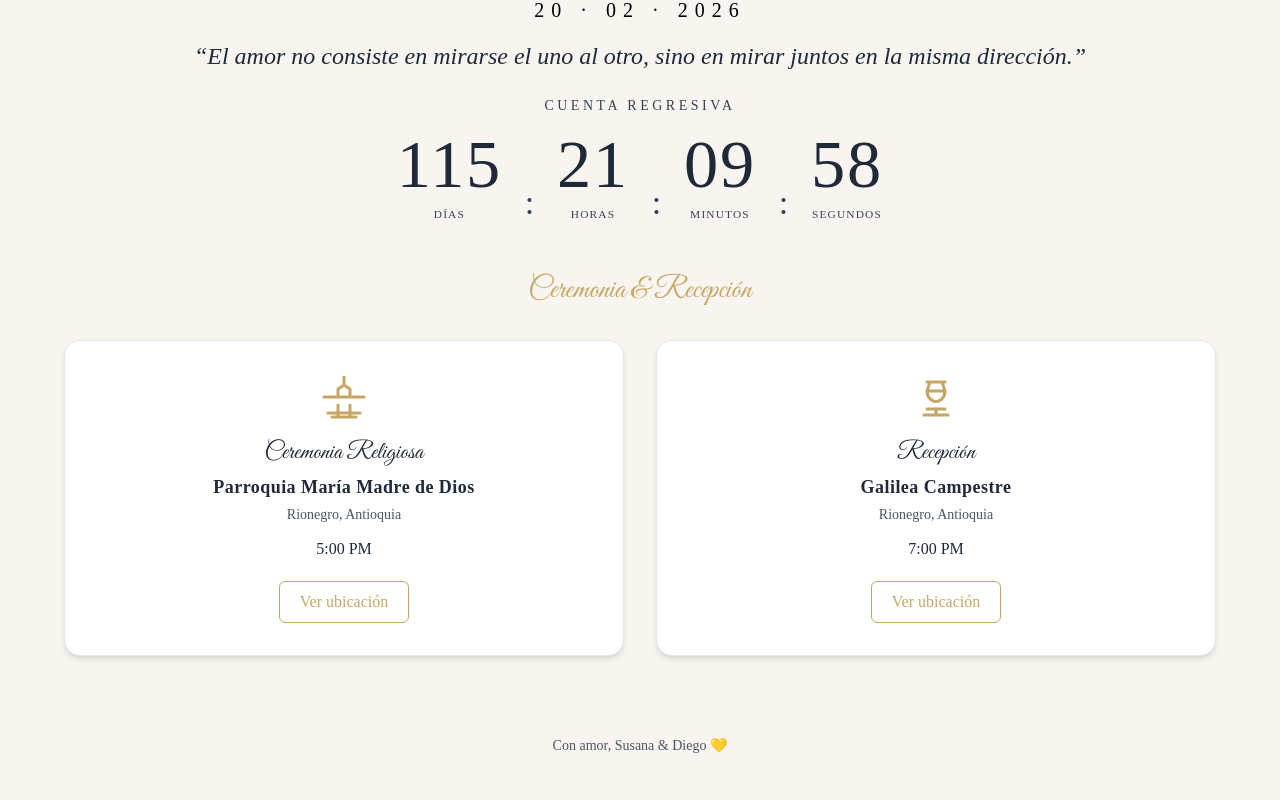
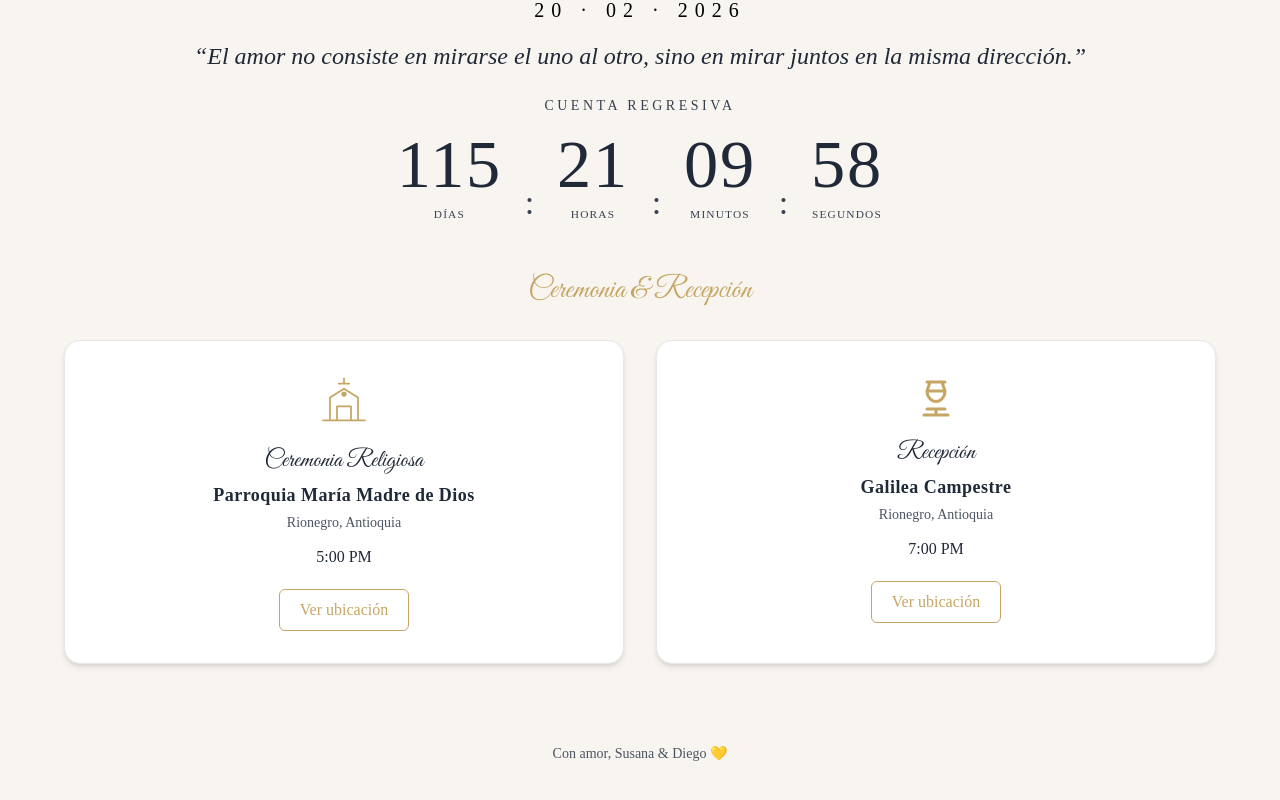
Before and after one commit to Susanabt1001419/Invitacion---Boda, a Next.js app: page / in a window 1280 px wide. Shown: the part 828-1628 px from the top of the page. Built offline with nearby package versions, Linux system fonts and the light colour scheme.

Commit message:
Replace SVG with a more elegant church design

```diff
--- a/pages/index.js
+++ b/pages/index.js
@@ -64,11 +64,15 @@ export default function Home() {
             viewport={{ once: true }}
           >
             <div className="flex flex-col items-center">
-              {/* 🎯 SVG DE IGLESIA DORADA */}
-              <svg xmlns="http://www.w3.org/2000/svg" fill="none" viewBox="0 0 24 24"
-                   strokeWidth={1.5} stroke="#c6a664"
-                   className="w-12 h-12 mb-4">
-                <path strokeLinecap="round" strokeLinejoin="round" d="M12 2v4m0 0l3 2m-3-2L9 8m0 0v4m6-4v4m-6 4v6m6-6v6m-9 0h12M4 20h16M2 12h20" />
+              {/* IGLESIA DORADA ELEGANTE */}
+              <svg xmlns="http://www.w3.org/2000/svg"
+                  viewBox="0 0 64 64"
+                  className="w-14 h-14 mb-4"
+                  fill="none"
+                  stroke="#c6a664"
+                  strokeWidth="2">
+               <path d="M32 6v6M26 12h12M16 54V28l16-10 16 10v26M8 54h48M24 54V38h16v16" strokeLinecap="round" strokeLinejoin="round"/>
+                <circle cx="32" cy="24" r="2" fill="#c6a664"/>
               </svg>
 
               <h3 className="font-script text-2xl text-gray-800 mb-1">Ceremonia Religiosa</h3>
```
